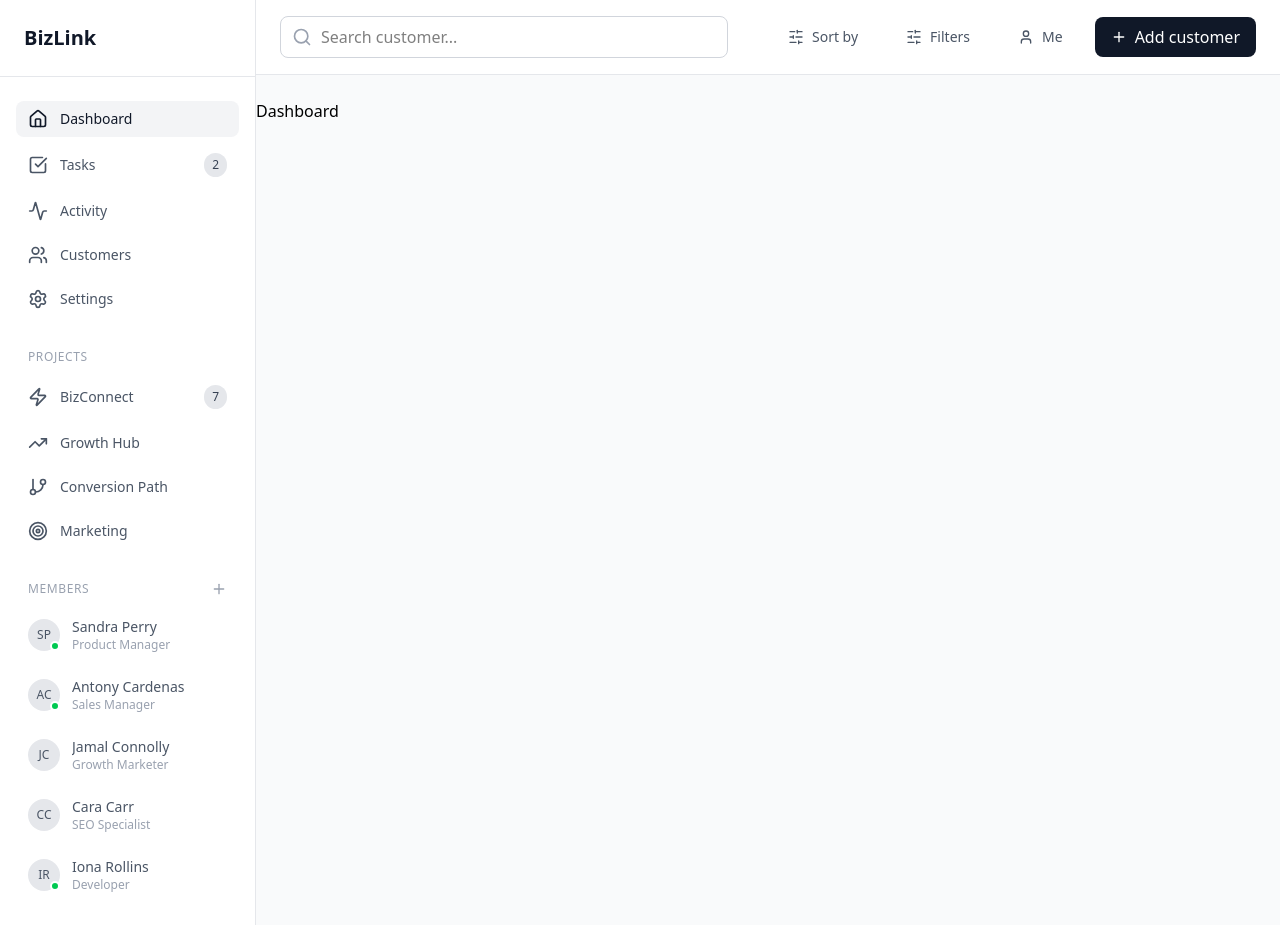
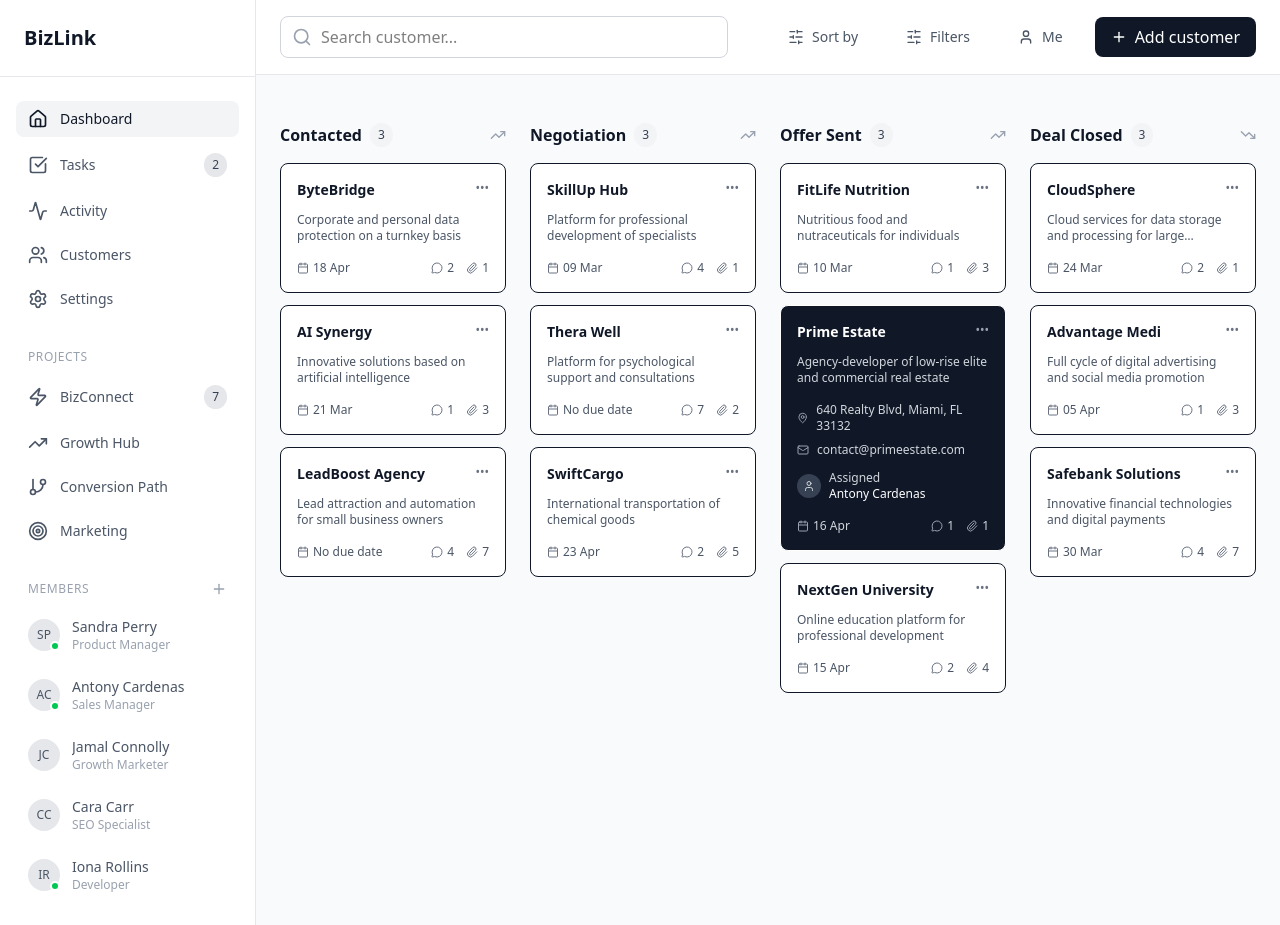
Before and after one commit to ay690/Enlog_Assignment, a React (Vite) app: page / in a window 1280 px wide. Built offline with nearby package versions, Linux system fonts and the light colour scheme.

Commit message:
UI and fix: Pipeline and route of customers fixed

```diff
--- a/src/App.tsx
+++ b/src/App.tsx
@@ -7,7 +7,7 @@ import Dashboard from "./pages/Dashboard";
 import Tasks from "./pages/Tasks";
 import Activity from "./pages/Activity";
 import Customers from "./pages/Customer";
-import { Settings } from "lucide-react";
+import Settings from "./pages/Settings";
 
 function App() {
   return (
@@ -22,7 +22,7 @@ function App() {
                 <Route path="/" element={<Dashboard />} />
                 <Route path="/tasks" element={<Tasks />} />
                 <Route path="/activity" element={<Activity />} />
-                <Route path="/cutomers" element={<Customers />} />
+                <Route path="/customers" element={<Customers />} />
                 <Route path="/settings" element={<Settings />} />
               </Routes>
             </main>
--- /dev/null
+++ b/src/components/Dashboard/CustomerCard.tsx
@@ -0,0 +1,84 @@
+import React from 'react';
+import { MessageCircle, Paperclip, Calendar, Mail, MapPin, User } from 'lucide-react';
+import { type Customer } from '../../types';
+
+interface CustomerCardProps {
+  customer: Customer;
+  highlighted?: boolean;
+}
+
+const CustomerCard: React.FC<CustomerCardProps> = ({ customer, highlighted = false }) => {
+  const cardClasses = highlighted
+    ? 'bg-gray-900 text-white'
+    : 'bg-white text-gray-900 hover:shadow-md';
+
+  const textClasses = highlighted
+    ? 'text-gray-300'
+    : 'text-gray-600';
+
+  const iconClasses = highlighted
+    ? 'text-gray-400'
+    : 'text-gray-500';
+
+  return (
+    <div className={`p-4 rounded-lg border transition-shadow ${cardClasses}`}>
+      <div className="flex items-start justify-between mb-3">
+        <h3 className="font-semibold text-sm">{customer.name}</h3>
+        <button className={`text-xs ${iconClasses} hover:text-gray-700 cursor-pointer`}>
+          •••
+        </button>
+      </div>
+
+      <p className={`text-xs ${textClasses} mb-4 line-clamp-2`}>
+        {customer.description}
+      </p>
+
+      {highlighted && customer.contact && (
+        <div className="space-y-2 mb-4">
+          <div className="flex items-center space-x-2 text-xs">
+            <MapPin size={12} className="text-gray-400" />
+            <span className="text-gray-300">{customer.address}</span>
+          </div>
+          <div className="flex items-center space-x-2 text-xs">
+            <Mail size={12} className="text-gray-400" />
+            <span className="text-gray-300">{customer.contact}</span>
+          </div>
+          {customer.assignedTo && (
+            <div className="flex items-center space-x-2 text-xs mt-3">
+              <div className="w-6 h-6 bg-gray-700 rounded-full flex items-center justify-center">
+                <User size={12} className="text-gray-300" />
+              </div>
+              <div>
+                <p className="text-gray-300">Assigned</p>
+                <p className="text-white font-medium">{customer.assignedTo}</p>
+              </div>
+            </div>
+          )}
+        </div>
+      )}
+
+      <div className="flex items-center justify-between text-xs">
+        <div className="flex items-center space-x-1">
+          <Calendar size={12} className={iconClasses} />
+          <span className={textClasses}>{customer.date}</span>
+        </div>
+        <div className="flex items-center space-x-3">
+          {customer.comments && (
+            <div className="flex items-center space-x-1 cursor-pointer">
+              <MessageCircle size={12} className={iconClasses} />
+              <span className={textClasses}>{customer.comments}</span>
+            </div>
+          )}
+          {customer.attachments && (
+            <div className="flex items-center space-x-1 cursor-pointer">
+              <Paperclip size={12} className={iconClasses} />
+              <span className={textClasses}>{customer.attachments}</span>
+            </div>
+          )}
+        </div>
+      </div>
+    </div>
+  );
+};
+
+export default CustomerCard;
--- /dev/null
+++ b/src/components/Dashboard/PipelineBoard.tsx
@@ -0,0 +1,61 @@
+import React from 'react';
+import { TrendingUp, TrendingDown } from 'lucide-react';
+import { useAppSelector } from '../../store';
+import { type Customer } from '../../types';
+import CustomerCard from './CustomerCard';
+
+const PipelineBoard: React.FC = () => {
+  const customers = useAppSelector(state => state.customers.customers);
+
+  const stages = [
+    { key: 'contacted', title: 'Contacted', icon: TrendingUp },
+    { key: 'negotiation', title: 'Negotiation', icon: TrendingUp },
+    { key: 'offer-sent', title: 'Offer Sent', icon: TrendingUp },
+    { key: 'deal-closed', title: 'Deal Closed', icon: TrendingDown },
+  ];
+
+  const getCustomersByStage = (stage: string): Customer[] => {
+    return customers.filter(customer => customer.stage === stage);
+  };
+
+  const getStageCount = (stage: string): number => {
+    return getCustomersByStage(stage).length;
+  };
+
+  return (
+    <div className="grid grid-cols-4 gap-6">
+      {stages.map((stage) => {
+        const stageCustomers = getCustomersByStage(stage.key);
+        const count = getStageCount(stage.key);
+
+        return (
+          <div key={stage.key} className="space-y-4">
+            {/* Stage Header */}
+            <div className="flex items-center justify-between">
+              <div className="flex items-center space-x-2">
+                <h3 className="font-semibold text-gray-900">{stage.title}</h3>
+                <span className="bg-gray-100 text-gray-700 px-2 py-1 rounded-full text-xs font-medium">
+                  {count}
+                </span>
+              </div>
+              <stage.icon size={16} className="text-gray-400" />
+            </div>
+
+            {/* Stage Cards */}
+            <div className="space-y-3">
+              {stageCustomers.map((customer) => (
+                <CustomerCard
+                  key={customer.id}
+                  customer={customer}
+                  highlighted={customer.name === 'Prime Estate'}
+                />
+              ))}
+            </div>
+          </div>
+        );
+      })}
+    </div>
+  );
+};
+
+export default PipelineBoard;
--- a/src/pages/Activity.tsx
+++ b/src/pages/Activity.tsx
@@ -2,7 +2,7 @@ import React from 'react';
 
 const Activity: React.FC = () => {
   return (
-    <div className="space-y-6">
+    <div className="space-y-6 p-6">
       <h1 className="text-2xl font-bold text-gray-900">Activity</h1>
       <div className="bg-white p-6 rounded-lg">
         <p className="text-gray-600">Activity feed coming soon...</p>
--- a/src/pages/Customer.tsx
+++ b/src/pages/Customer.tsx
@@ -2,7 +2,7 @@ import React from 'react';
 
 const Customers: React.FC = () => {
   return (
-    <div className="space-y-6">
+    <div className="space-y-6 p-6">
       <h1 className="text-2xl font-bold text-gray-900">Customers</h1>
       <div className="bg-white p-6 rounded-lg">
         <p className="text-gray-600">Customer management functionality coming soon...</p>
--- a/src/pages/Dashboard.tsx
+++ b/src/pages/Dashboard.tsx
@@ -1,9 +1,10 @@
 import React from 'react'
+import PipelineBoard from '../components/Dashboard/PipelineBoard'
 
-const Dashboard = () => {
+const Dashboard: React.FC = () => {
   return (
-    <div>
-       Dashboard
+    <div className='space-y-6 p-6'>
+       <PipelineBoard />
     </div>
   )
 }
--- a/src/pages/Settings.tsx
+++ b/src/pages/Settings.tsx
@@ -2,7 +2,7 @@ import React from 'react';
 
 const Settings: React.FC = () => {
   return (
-    <div className="space-y-6">
+    <div className="space-y-6 p-6">
       <h1 className="text-2xl font-bold text-gray-900">Settings</h1>
       <div className="bg-white p-6 rounded-lg">
         <p className="text-gray-600">Settings panel coming soon...</p>
--- a/src/pages/Tasks.tsx
+++ b/src/pages/Tasks.tsx
@@ -2,7 +2,7 @@ import React from 'react';
 
 const Tasks: React.FC = () => {
   return (
-    <div className="space-y-6">
+    <div className="space-y-6 p-6">
       <h1 className="text-2xl font-bold text-gray-900">Tasks</h1>
       <div className="bg-white p-6 rounded-lg">
         <p className="text-gray-600">Tasks management functionality coming soon...</p>
```
